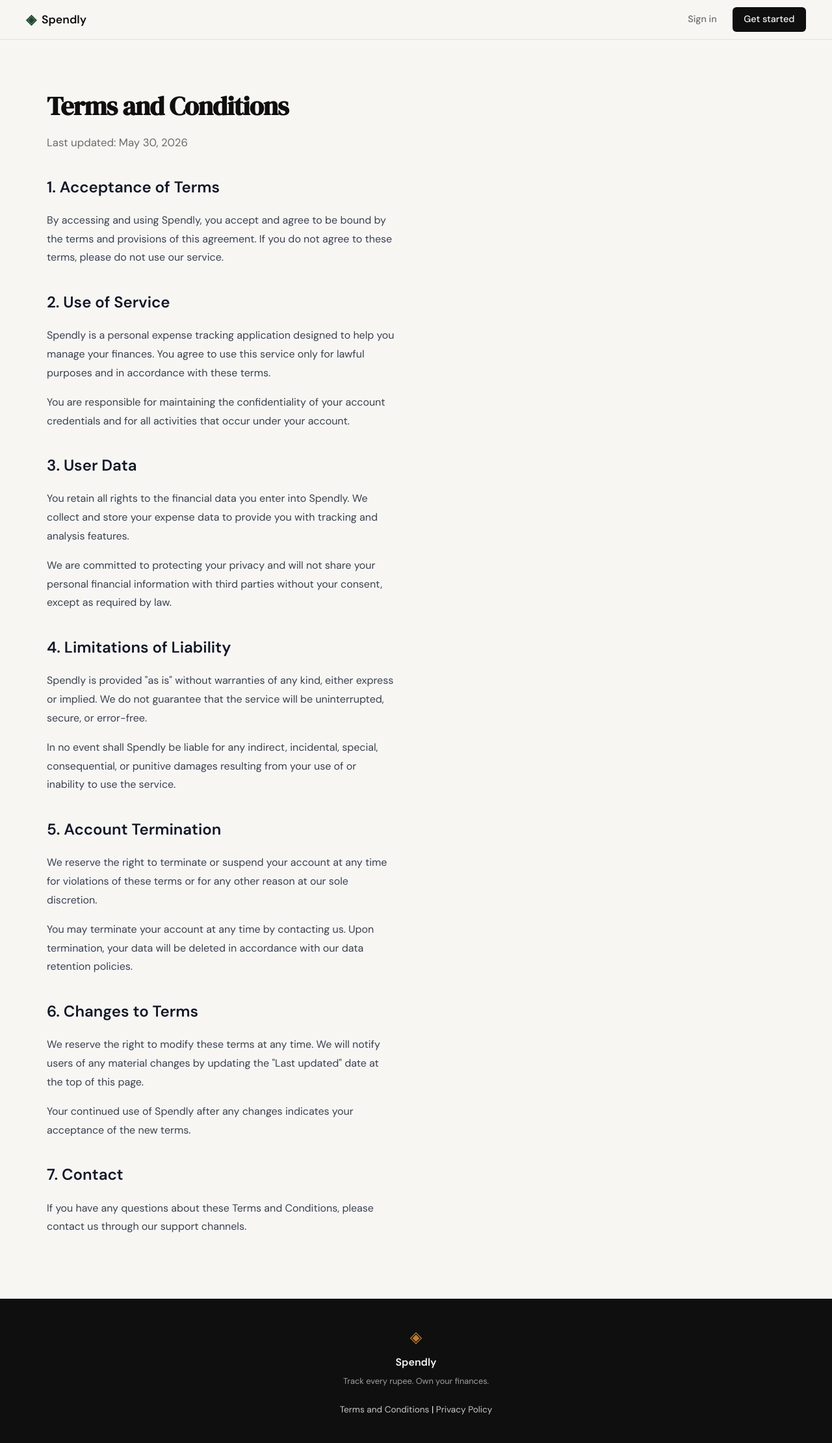
After one commit to Ayon-coder/spendly, a Flask app: page /terms in a window 1280 px wide. The commit adds this page. Shown: the whole page at 65% size. Run offline with Flask 3, Linux system fonts and the light colour scheme.

Commit message:
landing: add terms and conditions page and route

```diff
--- a/app.py
+++ b/app.py
@@ -20,6 +20,11 @@ def register():
 @app.route("/login")
 def login():
     return render_template("login.html")
+
+
+@app.route("/terms")
+def terms():
+    return render_template("terms.html")
 
 
 # ------------------------------------------------------------------ #
--- a/static/css/style.css
+++ b/static/css/style.css
@@ -507,6 +507,22 @@ a { color: inherit; text-decoration: none; }
     color: var(--ink-faint);
 }
 
+.footer-links {
+    margin-top: 1rem;
+    font-size: 0.85rem;
+}
+
+.footer-links a {
+    color: var(--paper);
+    opacity: 0.8;
+    transition: opacity 0.2s;
+}
+
+.footer-links a:hover {
+    opacity: 1;
+    text-decoration: underline;
+}
+
 /* ------------------------------------------------------------------ */
 /* Responsive                                                          */
 /* ------------------------------------------------------------------ */
--- a/templates/base.html
+++ b/templates/base.html
@@ -35,7 +35,7 @@
             <span class="footer-name">Spendly</span>
             <p class="footer-copy">Track every rupee. Own your finances.</p>
             <div class="footer-links">
-                <a href="#">Terms and Conditions</a> | <a href="#">Privacy Policy</a>
+                <a href="{{ url_for('terms') }}">Terms and Conditions</a> | <a href="#">Privacy Policy</a>
             </div>
         </div>
     </footer>
--- /dev/null
+++ b/templates/terms.html
@@ -0,0 +1,78 @@
+{% extends "base.html" %}
+
+{% block title %}Terms and Conditions — Spendly{% endblock %}
+
+{% block content %}
+
+<section class="hero">
+    <div class="hero-inner" style="max-width: 800px;">
+        <h1 class="hero-title" style="font-size: 2.5rem;">Terms and Conditions</h1>
+        <p class="hero-subtitle" style="margin-bottom: 2rem;">Last updated: May 30, 2026</p>
+
+        <div style="text-align: left; line-height: 1.8; color: #374151;">
+
+            <h2 style="font-size: 1.5rem; margin-top: 2rem; margin-bottom: 1rem; color: #111827;">1. Acceptance of Terms</h2>
+            <p style="margin-bottom: 1rem;">
+                By accessing and using Spendly, you accept and agree to be bound by the terms and provisions of this agreement.
+                If you do not agree to these terms, please do not use our service.
+            </p>
+
+            <h2 style="font-size: 1.5rem; margin-top: 2rem; margin-bottom: 1rem; color: #111827;">2. Use of Service</h2>
+            <p style="margin-bottom: 1rem;">
+                Spendly is a personal expense tracking application designed to help you manage your finances.
+                You agree to use this service only for lawful purposes and in accordance with these terms.
+            </p>
+            <p style="margin-bottom: 1rem;">
+                You are responsible for maintaining the confidentiality of your account credentials and for all activities
+                that occur under your account.
+            </p>
+
+            <h2 style="font-size: 1.5rem; margin-top: 2rem; margin-bottom: 1rem; color: #111827;">3. User Data</h2>
+            <p style="margin-bottom: 1rem;">
+                You retain all rights to the financial data you enter into Spendly. We collect and store your expense data
+                to provide you with tracking and analysis features.
+            </p>
+            <p style="margin-bottom: 1rem;">
+                We are committed to protecting your privacy and will not share your personal financial information with
+                third parties without your consent, except as required by law.
+            </p>
+
+            <h2 style="font-size: 1.5rem; margin-top: 2rem; margin-bottom: 1rem; color: #111827;">4. Limitations of Liability</h2>
+            <p style="margin-bottom: 1rem;">
+                Spendly is provided "as is" without warranties of any kind, either express or implied. We do not guarantee
+                that the service will be uninterrupted, secure, or error-free.
+            </p>
+            <p style="margin-bottom: 1rem;">
+                In no event shall Spendly be liable for any indirect, incidental, special, consequential, or punitive damages
+                resulting from your use of or inability to use the service.
+            </p>
+
+            <h2 style="font-size: 1.5rem; margin-top: 2rem; margin-bottom: 1rem; color: #111827;">5. Account Termination</h2>
+            <p style="margin-bottom: 1rem;">
+                We reserve the right to terminate or suspend your account at any time for violations of these terms or for
+                any other reason at our sole discretion.
+            </p>
+            <p style="margin-bottom: 1rem;">
+                You may terminate your account at any time by contacting us. Upon termination, your data will be deleted
+                in accordance with our data retention policies.
+            </p>
+
+            <h2 style="font-size: 1.5rem; margin-top: 2rem; margin-bottom: 1rem; color: #111827;">6. Changes to Terms</h2>
+            <p style="margin-bottom: 1rem;">
+                We reserve the right to modify these terms at any time. We will notify users of any material changes by
+                updating the "Last updated" date at the top of this page.
+            </p>
+            <p style="margin-bottom: 1rem;">
+                Your continued use of Spendly after any changes indicates your acceptance of the new terms.
+            </p>
+
+            <h2 style="font-size: 1.5rem; margin-top: 2rem; margin-bottom: 1rem; color: #111827;">7. Contact</h2>
+            <p style="margin-bottom: 2rem;">
+                If you have any questions about these Terms and Conditions, please contact us through our support channels.
+            </p>
+
+        </div>
+    </div>
+</section>
+
+{% endblock %}
```
